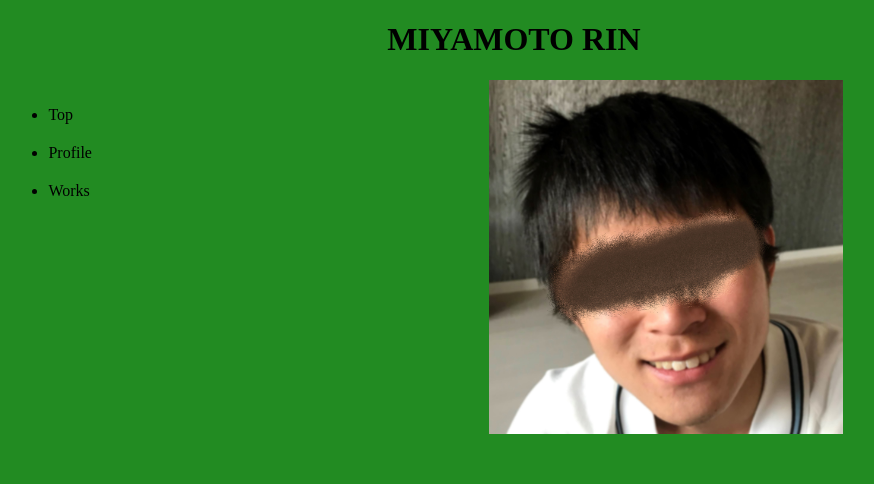
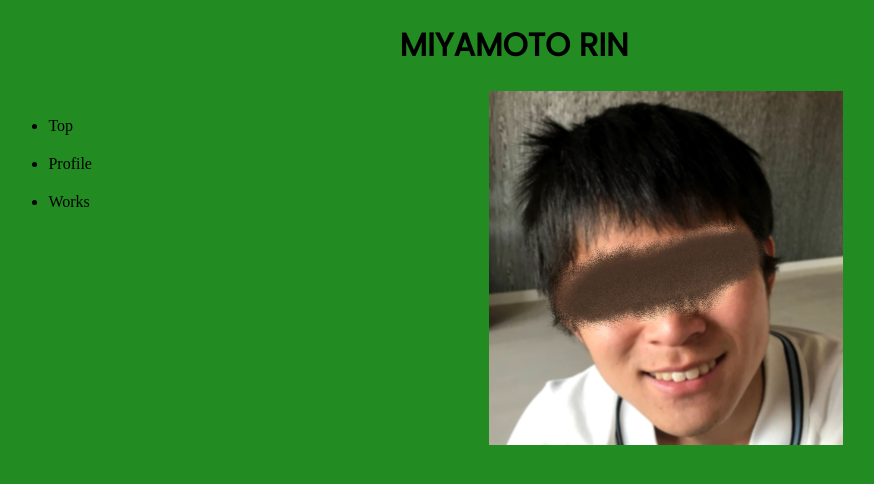
Before and after one commit to MiyamotoRin/mypage, a plain HTML site: page index.html in a window 1280 px wide. Shown: the whole page, without its empty margins (126-1000 px from the left). Drawn offline with Linux system fonts and the light colour scheme.

Commit message:
フォントを整えた

```diff
--- a/css/page.css
+++ b/css/page.css
@@ -1,5 +1,13 @@
 body {
   background-color: forestgreen;
+}
+
+h1 {
+  font-family: 'Poppins', sans-serif;
+}
+
+p {
+  font-family: 'Noto Sans JP', sans-serif;
 }
 
 .container {
--- a/css/top.css
+++ b/css/top.css
@@ -1,5 +1,13 @@
 body {
   background-color: forestgreen;
+}
+
+h1 {
+  font-family: 'Poppins', sans-serif;
+}
+
+p {
+  font-family: 'Noto Sans JP', sans-serif;
 }
 
 .container {
--- a/index.html
+++ b/index.html
@@ -3,6 +3,7 @@
 <head>
   <meta charset="utf-8">
   <meta name="viewport" content="width=device-width, initial-scale=1.0">
+  <link href="https://fonts.googleapis.com/css2?family=Noto+Sans+JP:wght@300&family=Poppins&display=swap" rel="stylesheet">
   <link rel="stylesheet" href="css/top.css">
   <title>Miyamoto Rin</title>
 </head>
```
Also changed, not shown: profile.html (+1 -0 lines), works.html (+1 -0 lines).
